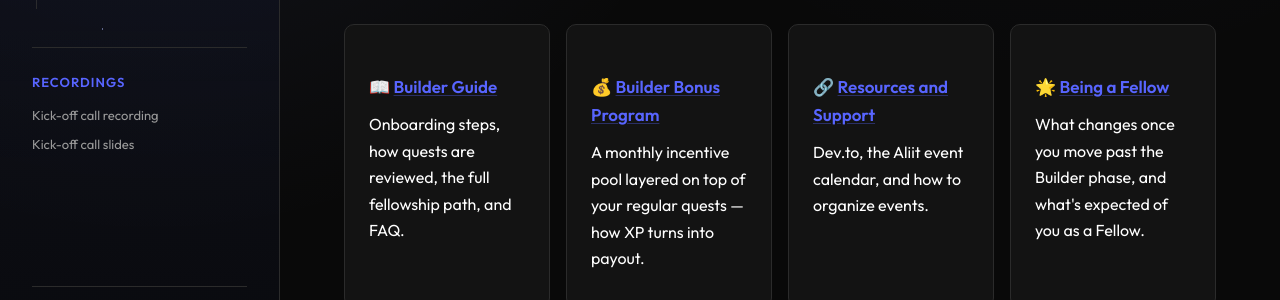
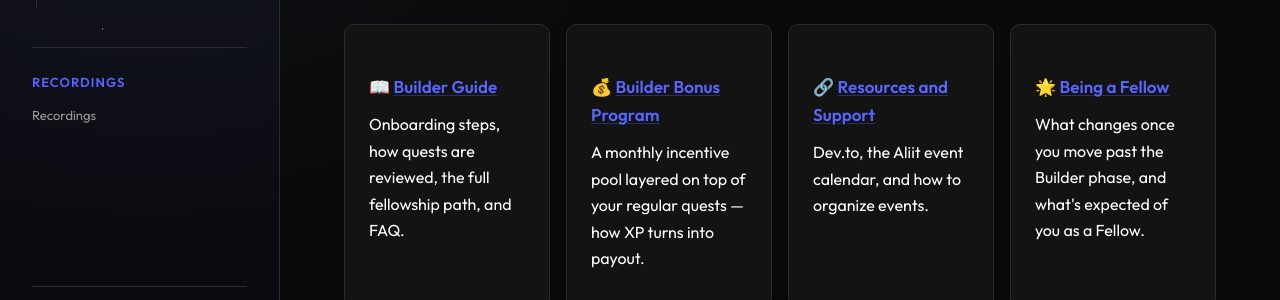
Before and after one commit to zsofimajor/aliit-builder-hub, a Jekyll site: the page built from index.md, in a window 1280 px wide. Shown: the part 529-829 px from the top of the page. Built offline with Jekyll 4.4.1, drawn with Linux system fonts in a browser that asks for light colours.

Commit message:
Update _config.yml

```diff
--- a/_config.yml
+++ b/_config.yml
@@ -17,10 +17,8 @@ exclude:
 
 # Shown in the sidebar on every page. Add new entries here — no HTML/CSS editing needed.
 recordings:
-  - label: "Kick-off call recording"
-    url: "https://drive.google.com/file/d/1Jx1GH9JpEvEFXtco1ektOgr9ER9Vg68_/view?usp=sharing"
-  - label: "Kick-off call slides"
-    url: "https://drive.google.com/file/d/1gh_rHS0LWtYvcgmOdKavkfQQxW0I4aSt/view?usp=sharing"
+  - label: "Recordings"
+    url: "/recordings/"
 
 sprint_banner:
   show: true
```
